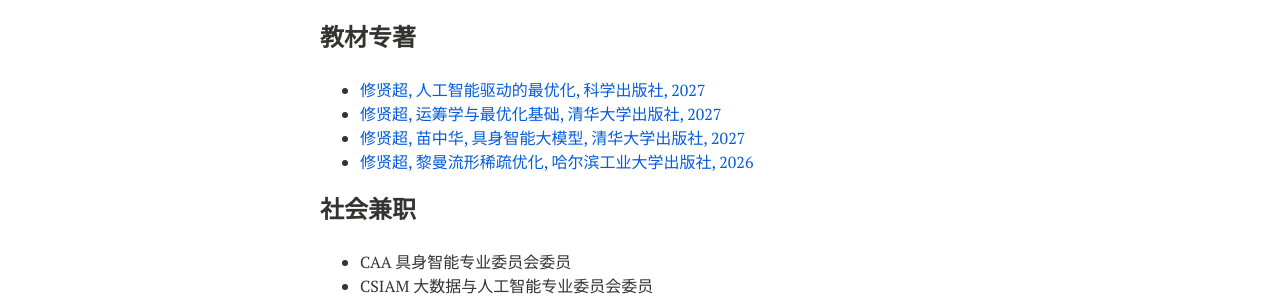
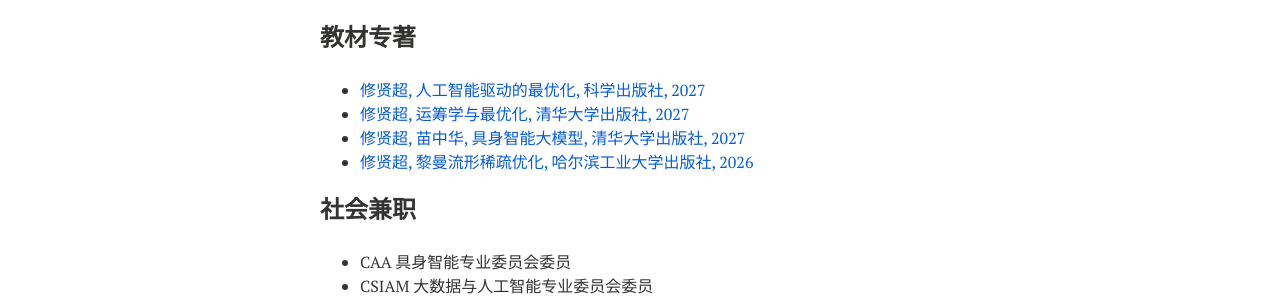
Before and after one commit to xianchaoxiu/xianchaoxiu.github.io, a Jekyll site: the page built from chinese/index.md, in a window 1280 px wide. Shown: the part 471-767 px from the top of the page. Built offline with Jekyll 4.4.1, drawn with Linux system fonts in a browser that asks for light colours; nearby versions of some CDN libraries.

Commit message:
Update index.md

```diff
--- a/chinese/index.md
+++ b/chinese/index.md
@@ -24,7 +24,7 @@ share: false
 
 ### 教材专著
 * <a href="https://xianchaoxiu.github.io/chinese/book/AIOPT/" class="textlink" target="_blank"> 修贤超, 人工智能驱动的最优化, 科学出版社, 2027   </a> <br>
-* <a href="https://xianchaoxiu.github.io/chinese/book/OROPT/" class="textlink" target="_blank"> 修贤超, 运筹学与最优化基础, 清华大学出版社, 2027  </a> <br>
+* <a href="https://xianchaoxiu.github.io/chinese/book/OROPT/" class="textlink" target="_blank"> 修贤超, 运筹学与最优化, 清华大学出版社, 2027  </a> <br>
 * <a href="https://xianchaoxiu.github.io/chinese/book/VLA/" class="textlink" target="_blank"> 修贤超, 苗中华, 具身智能大模型, 清华大学出版社, 2027  </a> <br>
 * <a href="https://xianchaoxiu.github.io/chinese/book/OPT/" class="textlink" target="_blank"> 修贤超, 黎曼流形稀疏优化, 哈尔滨工业大学出版社, 2026 </a> <br>
 
```
